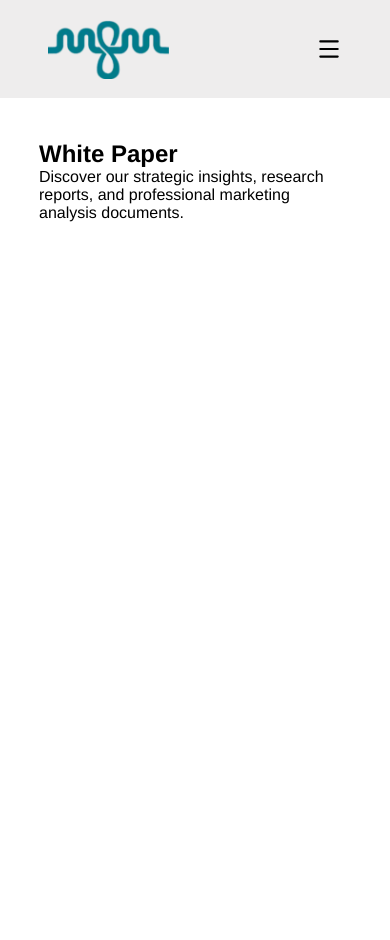
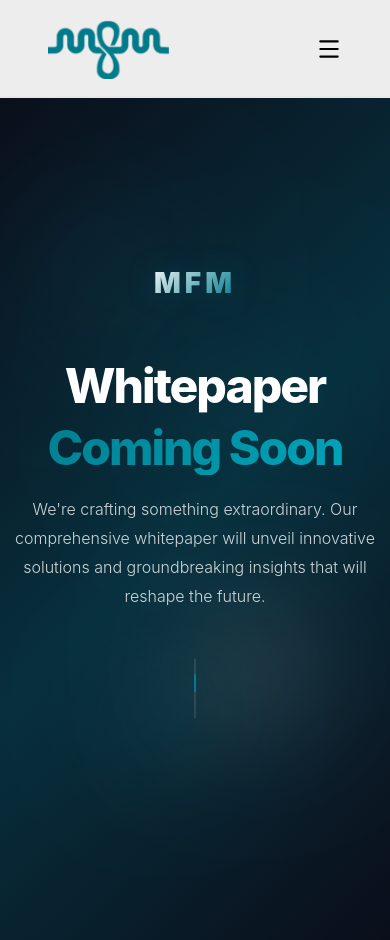
Before and after one commit to SAIIAF/MFM-, a React (Vite) app: page /white-paper in a window 390 px wide. Before the commit the page ends 844 px from the top, so only its background shows below. Built offline with nearby package versions, Linux system fonts and the light colour scheme.

Commit message:
add comming sson

```diff
--- a/src/pages/WhitePaper.tsx
+++ b/src/pages/WhitePaper.tsx
@@ -1,14 +1,121 @@
+import { useEffect, useRef } from 'react';
+import { gsap } from 'gsap';
+import { ScrollTrigger } from 'gsap/ScrollTrigger';
+import '../styles/whitepaper.css';
 
-const WhitePaper = () => {
+gsap.registerPlugin(ScrollTrigger);
+
+function Whitepaper() {
+    const titleRef = useRef<HTMLHeadingElement>(null);
+    const subtitleRef = useRef<HTMLParagraphElement>(null);
+    const shapeRefs = useRef<(HTMLDivElement | null)[]>([]);
+    const contentRef = useRef<HTMLDivElement>(null);
+    const logoRef = useRef<HTMLDivElement>(null);
+
+    useEffect(() => {
+        const ctx = gsap.context(() => {
+            const tl = gsap.timeline({ defaults: { ease: 'power3.out' } });
+
+            if (logoRef.current) {
+                tl.from(logoRef.current, {
+                    y: -50,
+                    opacity: 0,
+                    duration: 1,
+                    delay: 0.2,
+                });
+            }
+
+            if (titleRef.current) {
+                tl.from(titleRef.current, {
+                    y: 100,
+                    opacity: 0,
+                    duration: 1.2,
+                    scale: 0.8,
+                }, '-=0.6');
+            }
+
+            if (subtitleRef.current) {
+                tl.from(subtitleRef.current, {
+                    y: 50,
+                    opacity: 0,
+                    duration: 1,
+                }, '-=0.8');
+            }
+
+            tl.from('.cta-text', {
+                y: 30,
+                opacity: 0,
+                duration: 0.8,
+            }, '-=0.6');
+
+            shapeRefs.current.forEach((shape, index) => {
+                if (shape) {
+                    gsap.to(shape, {
+                        y: 'random(-30, 30)',
+                        x: 'random(-20, 20)',
+                        rotation: 'random(-15, 15)',
+                        duration: 'random(3, 5)',
+                        repeat: -1,
+                        yoyo: true,
+                        ease: 'sine.inOut',
+                        delay: index * 0.2,
+                    });
+                }
+            });
+
+            if (contentRef.current) {
+                gsap.to(contentRef.current, {
+                    scrollTrigger: {
+                        trigger: contentRef.current,
+                        start: 'top center',
+                        end: 'bottom center',
+                        scrub: 1,
+                    },
+                    y: -50,
+                    ease: 'none',
+                });
+            }
+        });
+
+        return () => ctx.revert();
+    }, []);
+
     return (
-        <section style={{ padding: "140px 10%" }}>
-            <h1>White Paper</h1>
-            <p>
-                Discover our strategic insights, research reports, and professional
-                marketing analysis documents.
-            </p>
-        </section>
+        <div className="whitepaper-container">
+            <div className="background-gradient"></div>
+
+            <div className="floating-shapes">
+                <div ref={(el: HTMLDivElement | null) => { shapeRefs.current[0] = el }} className="shape shape-1"></div>
+                <div ref={(el: HTMLDivElement | null) => { shapeRefs.current[1] = el }} className="shape shape-2"></div>
+                <div ref={(el: HTMLDivElement | null) => { shapeRefs.current[2] = el }} className="shape shape-3"></div>
+                <div ref={(el: HTMLDivElement | null) => { shapeRefs.current[3] = el }} className="shape shape-4"></div>
+            </div>
+
+            <div className="content-wrapper" ref={contentRef}>
+                <div className="logo" ref={logoRef}>
+                    <div className="logo-text">MFM</div>
+                </div>
+
+                <h1 className="main-title" ref={titleRef}>
+                    Whitepaper<br />
+                    <span className="highlight">Coming Soon</span>
+                </h1>
+
+                <p className="subtitle" ref={subtitleRef}>
+                    We're crafting something extraordinary. Our comprehensive whitepaper will unveil
+                    innovative solutions and groundbreaking insights that will reshape the future.
+                </p>
+
+                <div className="cta-text">
+                    Stay tuned for the official release
+                </div>
+
+                <div className="scroll-indicator">
+                    <div className="scroll-line"></div>
+                </div>
+            </div>
+        </div>
     );
-};
+}
 
-export default WhitePaper;
+export default Whitepaper;
--- /dev/null
+++ b/src/styles/whitepaper.css
@@ -0,0 +1,235 @@
+* {
+    margin: 0;
+    padding: 0;
+    box-sizing: border-box;
+}
+
+.whitepaper-container {
+    margin-top: 6rem;
+    position: relative;
+    min-height: 100vh;
+    width: 100%;
+    overflow-x: hidden;
+    background: #0a0e1a;
+    display: flex;
+    align-items: center;
+    justify-content: center;
+    font-family: -apple-system, BlinkMacSystemFont, 'Segoe UI', 'Roboto', 'Oxygen',
+        'Ubuntu', 'Cantarell', 'Fira Sans', 'Droid Sans', 'Helvetica Neue',
+        sans-serif;
+}
+
+.background-gradient {
+    position: absolute;
+    top: 0;
+    left: 0;
+    width: 100%;
+    height: 100%;
+    background: linear-gradient(135deg, #0a0e1a 0%, #017B8D 50%, #0a0e1a 100%);
+    opacity: 0.3;
+    z-index: 0;
+}
+
+.floating-shapes {
+    position: absolute;
+    top: 0;
+    left: 0;
+    width: 100%;
+    height: 100%;
+    overflow: hidden;
+    z-index: 1;
+    pointer-events: none;
+}
+
+.shape {
+    position: absolute;
+    border-radius: 50%;
+    opacity: 0.1;
+}
+
+.shape-1 {
+    width: 300px;
+    height: 300px;
+    background: #017B8D;
+    top: 10%;
+    left: 10%;
+    filter: blur(60px);
+}
+
+.shape-2 {
+    width: 200px;
+    height: 200px;
+    background: #FFFFFF;
+    top: 60%;
+    right: 15%;
+    filter: blur(50px);
+}
+
+.shape-3 {
+    width: 150px;
+    height: 150px;
+    background: #017B8D;
+    bottom: 20%;
+    left: 20%;
+    filter: blur(40px);
+}
+
+.shape-4 {
+    width: 250px;
+    height: 250px;
+    background: #017B8D;
+    top: 30%;
+    right: 25%;
+    filter: blur(70px);
+}
+
+.content-wrapper {
+    position: relative;
+    z-index: 10;
+    max-width: 900px;
+    padding: 40px 20px;
+    text-align: center;
+    color: #FFFFFF;
+}
+
+.logo {
+    margin-bottom: 60px;
+    display: inline-block;
+}
+
+.logo-text {
+    font-size: 48px;
+    font-weight: 900;
+    letter-spacing: 8px;
+    background: linear-gradient(135deg, #FFFFFF 0%, #017B8D 100%);
+    -webkit-background-clip: text;
+    -webkit-text-fill-color: transparent;
+    background-clip: text;
+    text-shadow: 0 0 30px rgba(1, 123, 141, 0.3);
+}
+
+.main-title {
+    font-size: clamp(48px, 8vw, 96px);
+    font-weight: 800;
+    line-height: 1.1;
+    margin-bottom: 30px;
+    letter-spacing: -2px;
+    color: #FFFFFF;
+}
+
+.highlight {
+    display: block;
+    background: linear-gradient(135deg, #017B8D 0%, #02a8be 100%);
+    -webkit-background-clip: text;
+    -webkit-text-fill-color: transparent;
+    background-clip: text;
+    position: relative;
+    margin-top: 10px;
+}
+
+.subtitle {
+    font-size: clamp(16px, 2vw, 20px);
+    line-height: 1.8;
+    color: rgba(255, 255, 255, 0.8);
+    margin-bottom: 50px;
+    max-width: 700px;
+    margin-left: auto;
+    margin-right: auto;
+    font-weight: 300;
+}
+
+.cta-text {
+    font-size: 14px;
+    letter-spacing: 3px;
+    text-transform: uppercase;
+    color: #017B8D;
+    font-weight: 600;
+    margin-top: 40px;
+    padding: 16px 32px;
+    border: 2px solid #017B8D;
+    display: inline-block;
+    border-radius: 50px;
+    transition: all 0.3s ease;
+    background: rgba(1, 123, 141, 0.05);
+}
+
+.cta-text:hover {
+    background: rgba(1, 123, 141, 0.15);
+    transform: translateY(-2px);
+    box-shadow: 0 10px 30px rgba(1, 123, 141, 0.3);
+}
+
+.scroll-indicator {
+    position: absolute;
+    bottom: 40px;
+    left: 50%;
+    transform: translateX(-50%);
+    width: 2px;
+    height: 60px;
+    background: rgba(255, 255, 255, 0.1);
+    border-radius: 10px;
+    overflow: hidden;
+}
+
+.scroll-line {
+    width: 100%;
+    height: 30%;
+    background: #017B8D;
+    border-radius: 10px;
+    animation: scroll-animation 2s ease-in-out infinite;
+}
+
+@keyframes scroll-animation {
+    0% {
+        transform: translateY(-100%);
+    }
+
+    50% {
+        transform: translateY(250%);
+    }
+
+    100% {
+        transform: translateY(-100%);
+    }
+}
+
+@media (max-width: 768px) {
+
+    .logo-text {
+        font-size: 36px;
+        letter-spacing: 6px;
+    }
+
+    .content-wrapper {
+        padding: 20px 15px;
+    }
+
+    .subtitle {
+        font-size: 16px;
+        margin-bottom: 30px;
+    }
+
+    .cta-text {
+        font-size: 12px;
+        padding: 12px 24px;
+    }
+
+    .shape-1,
+    .shape-2,
+    .shape-3,
+    .shape-4 {
+        width: 150px;
+        height: 150px;
+    }
+}
+
+@media (max-width: 480px) {
+    .logo-text {
+        font-size: 28px;
+        letter-spacing: 4px;
+    }
+
+    .main-title {
+        margin-bottom: 20px;
+    }
+}
```
